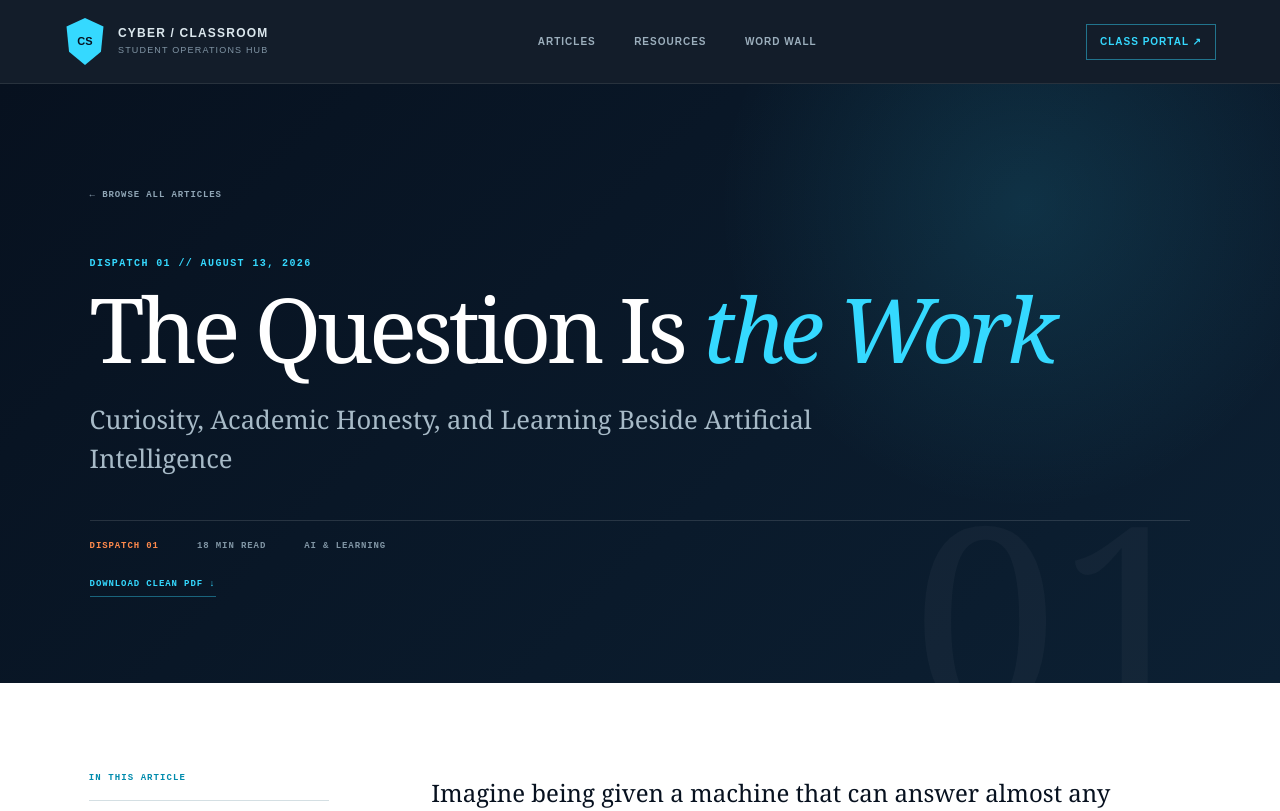
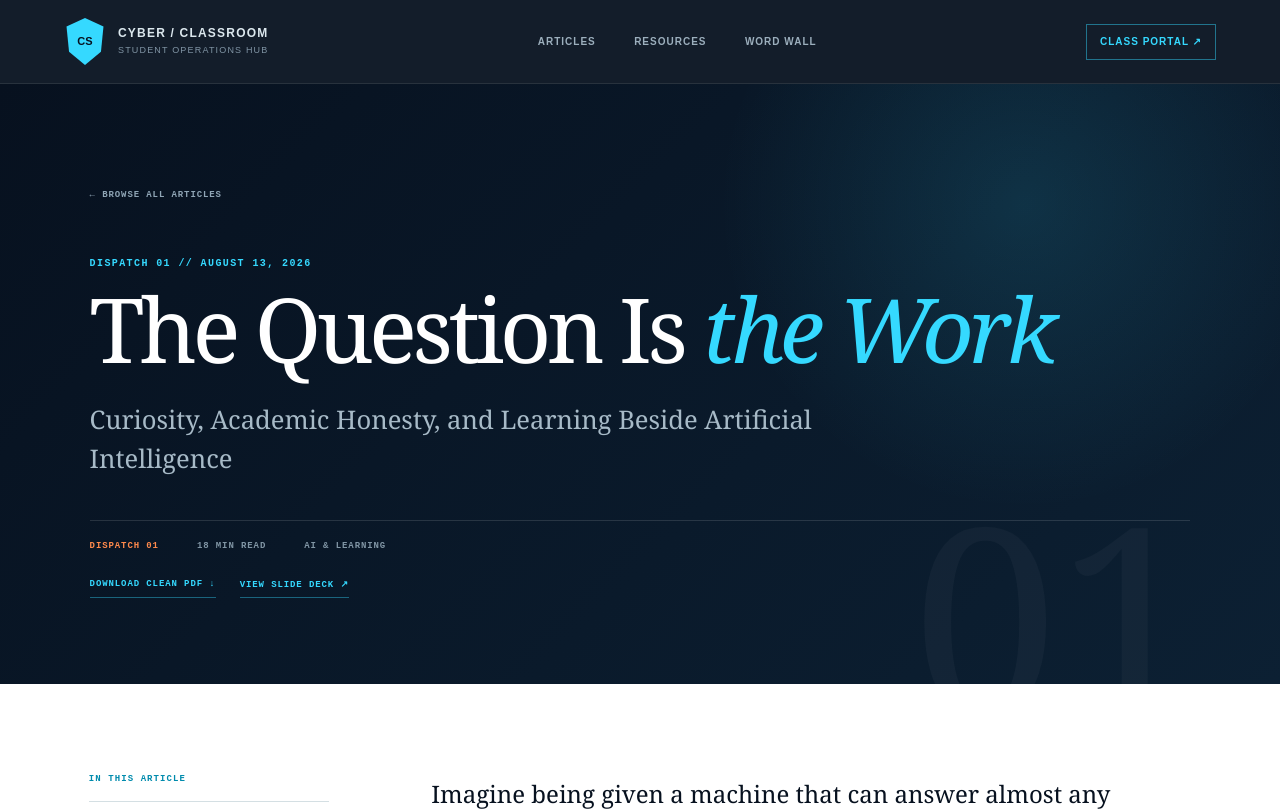
Before and after one commit to Timothy815/cybersecurity101, a Next.js app: page /dispatch/the-question-is-the-work in a window 1280 px wide. Shown: the top 811 px of the page. Built offline with nearby package versions, Linux system fonts and the light colour scheme.

Commit message:
Add article slide deck companions

```diff
--- a/app/articles/article-archive.tsx
+++ b/app/articles/article-archive.tsx
@@ -58,7 +58,7 @@ export function ArticleArchive() {
               <small>{article.subject}{article.permanent ? " // Permanent" : ""}</small>
               <h2><Link href={article.href}>{article.title}</Link></h2>
               <p>{article.subtitle}</p>
-              <div className="archive-card-actions"><Link href={article.href}>Read article →</Link><Link href={article.pdfHref} download aria-label={`Download ${article.title} PDF`}>PDF ↓</Link></div>
+              <div className="archive-card-actions"><Link href={article.href}>Read article →</Link><Link href={article.pdfHref} download aria-label={`Download ${article.title} PDF`}>PDF ↓</Link>{article.slidesHref && <Link href={article.slidesHref} target="_blank" rel="noreferrer" aria-label={`View ${article.title} slide deck`}>Slides ↗</Link>}</div>
               <b aria-hidden="true">{String(index + 1).padStart(2, "0")}</b>
             </article>
           ))}
--- a/app/control/control-panel.tsx
+++ b/app/control/control-panel.tsx
@@ -194,7 +194,7 @@ export function ControlPanel({ initialArticles, apiUrl }: { initialArticles: Art
 
       <section className="control-workspace">
         <div className="control-heading"><div><p className="label">01 // Publication queue</p><h2>Visibility, dates,<br/><em>and issue order.</em></h2></div><button className="dark-button" onClick={save} disabled={!session || busy}>Publish changes →</button></div>
-        <div className="control-list">{articles.map((article, index) => <article key={article.slug} className={article.visible ? "" : "is-hidden"}><div className="control-order"><button onClick={() => move(index,-1)} disabled={!session || index===0} aria-label={`Move ${article.title} up`}>↑</button><b>{String(index+1).padStart(2,"0")}</b><button onClick={() => move(index,1)} disabled={!session || index===articles.length-1} aria-label={`Move ${article.title} down`}>↓</button></div><div className="control-record"><span>{article.kind}{article.edition ? ` // Dispatch ${String(article.edition).padStart(2,"0")}` : ""}</span><h3>{article.title}</h3><p>{article.subject}</p></div><label className="control-date">Publication date<input type="date" value={article.published} disabled={!session} onChange={event => update(article.slug,{published:event.target.value})}/></label><label className="control-toggle"><input type="checkbox" checked={article.visible} disabled={!session || article.permanent} onChange={event => update(article.slug,{visible:event.target.checked})}/><span>{article.visible ? "Shown" : "Hidden"}</span></label></article>)}</div>
+        <div className="control-list">{articles.map((article, index) => <article key={article.slug} className={article.visible ? "" : "is-hidden"}><div className="control-order"><button onClick={() => move(index,-1)} disabled={!session || index===0} aria-label={`Move ${article.title} up`}>↑</button><b>{String(index+1).padStart(2,"0")}</b><button onClick={() => move(index,1)} disabled={!session || index===articles.length-1} aria-label={`Move ${article.title} down`}>↓</button></div><div className="control-record"><span>{article.kind}{article.edition ? ` // Dispatch ${String(article.edition).padStart(2,"0")}` : ""}</span><h3>{article.title}</h3><p>{article.subject}{article.slidesHref ? " // Slides attached" : ""}</p></div><label className="control-date">Publication date<input type="date" value={article.published} disabled={!session} onChange={event => update(article.slug,{published:event.target.value})}/></label><label className="control-toggle"><input type="checkbox" checked={article.visible} disabled={!session || article.permanent} onChange={event => update(article.slug,{visible:event.target.checked})}/><span>{article.visible ? "Shown" : "Hidden"}</span></label></article>)}</div>
 
         <div className="control-tools">
           <section><p className="label">02 // AI prompt builder</p><h2>Draft with AI.<br/><em>Keep human approval.</em></h2><p>Copy a provider-neutral prompt into ChatGPT or Gemini. It produces a structured draft that this control panel can validate and preview.</p><button onClick={() => setShowPrompt(value => !value)}>{showPrompt ? "Hide prompt" : "Create article prompt"}</button>{showPrompt && <><textarea className="prompt-output" readOnly value={prompt}/><button onClick={() => navigator.clipboard.writeText(prompt).then(()=>setStatus("AI article prompt copied to the clipboard."))}>Copy prompt</button></>}</section>
--- a/app/dispatch/[slug]/page.tsx
+++ b/app/dispatch/[slug]/page.tsx
@@ -37,6 +37,7 @@ export default async function GeneratedDispatch({ params }: { params: Promise<{
       meta={[`Dispatch ${String(article.edition).padStart(2, "0")}`, article.readTime, article.subject]}
       sections={sections}
       pdfHref={article.pdfHref}
+      slidesHref={article.slidesHref}
     >
       <MarkdownArticle markdown={body} />
       {discussion && (
--- a/app/dispatch/the-question-is-the-work/page.tsx
+++ b/app/dispatch/the-question-is-the-work/page.tsx
@@ -34,6 +34,7 @@ export default function TheQuestionIsTheWork() {
       meta={[`Dispatch ${String(article.edition).padStart(2, "0")}`, article.readTime, article.subject]}
       sections={sections}
       pdfHref={article.pdfHref}
+      slidesHref={article.slidesHref}
     >
       <p className="article-lede">Imagine being given a machine that can answer almost any question you can think to ask. It can explain why the sky changes color at sunset, help you debug a Python program, compare encryption methods, suggest a stronger thesis statement, and walk you through subnetting as many times as necessary. It does not become impatient when you forget something. It does not sigh when you ask for a simpler explanation. It does not look around the room to see whether anyone else thinks your question is foolish.</p>
       <p>For a student, such a machine can feel almost miraculous. It can also make school feel strangely unnecessary. Why wrestle with a difficult problem when an answer can appear in seconds? Why spend an evening writing something that a machine can produce before the next song finishes playing? Why memorize information that can be retrieved almost instantly?</p>
--- a/app/lib/articles.ts
+++ b/app/lib/articles.ts
@@ -11,6 +11,7 @@ export type ArticleRecord = {
   readTime: string;
   href: string;
   pdfHref: string;
+  slidesHref?: string;
   deck: string;
   visible: boolean;
   order: number;
--- a/app/ui/article-shell.tsx
+++ b/app/ui/article-shell.tsx
@@ -8,6 +8,7 @@ type ArticleShellProps = {
   meta: string[];
   sections: [string, string][];
   pdfHref: string;
+  slidesHref?: string;
   children: ReactNode;
 };
 
@@ -15,7 +16,7 @@ function Logo() {
   return <span className="logo" aria-hidden="true">CS</span>;
 }
 
-export function ArticleShell({ eyebrow, title, deck, meta, sections, pdfHref, children }: ArticleShellProps) {
+export function ArticleShell({ eyebrow, title, deck, meta, sections, pdfHref, slidesHref, children }: ArticleShellProps) {
   return (
     <main className="dispatch-article-page" id="top">
       <header className="screen-only">
@@ -31,7 +32,10 @@ export function ArticleShell({ eyebrow, title, deck, meta, sections, pdfHref, ch
           <h1>{title}</h1>
           <p className="article-deck">{deck}</p>
           <div className="article-meta">{meta.map(item => <span key={item}>{item}</span>)}</div>
-          <Link className="article-download screen-only" href={pdfHref} download>Download clean PDF ↓</Link>
+          <div className="article-downloads screen-only">
+            <Link className="article-download" href={pdfHref} download>Download clean PDF ↓</Link>
+            {slidesHref && <Link className="article-download" href={slidesHref} target="_blank" rel="noreferrer">View slide deck ↗</Link>}
+          </div>
         </div>
       </section>
 
@@ -40,6 +44,7 @@ export function ArticleShell({ eyebrow, title, deck, meta, sections, pdfHref, ch
           <p>In this article</p>
           <nav>{sections.map(([id, sectionTitle], index) => <a href={`#${id}`} key={id}><span>{String(index + 1).padStart(2, "0")}</span>{sectionTitle}</a>)}</nav>
           <Link className="contents-download" href={pdfHref} download>PDF edition ↓</Link>
+          {slidesHref && <Link className="contents-download" href={slidesHref} target="_blank" rel="noreferrer">Slide deck ↗</Link>}
         </aside>
         <article className="article-body">
           {children}
--- a/content/article-settings.json
+++ b/content/article-settings.json
@@ -10,6 +10,7 @@
     "readTime": "18 min read",
     "href": "/dispatch/the-question-is-the-work",
     "pdfHref": "/articles/pdfs/the-question-is-the-work.pdf",
+    "slidesHref": "/articles/slides/the-question-is-the-work-slides.pdf",
     "edition": 1,
     "visible": true,
     "order": 0
--- a/control-worker/src/index.ts
+++ b/control-worker/src/index.ts
@@ -100,6 +100,8 @@ function validateArticles(input: unknown) {
     const href = cleanString(item.href, "Article path", 140);
     const pdfHref = cleanString(item.pdfHref, "PDF path", 180);
     if (!href.startsWith("/") || href.includes("..") || !pdfHref.startsWith("/articles/pdfs/") || !pdfHref.endsWith(".pdf") || pdfHref.includes("..")) throw new Error(`A publication path for ${slug} is invalid.`);
+    const slidesHref = typeof item.slidesHref === "string" && item.slidesHref.trim() ? item.slidesHref.trim() : undefined;
+    if (slidesHref && (slidesHref.length > 180 || !slidesHref.startsWith("/articles/slides/") || !slidesHref.endsWith(".pdf") || slidesHref.includes(".."))) throw new Error(`The slide path for ${slug} is invalid.`);
     const permanent = Boolean(item.permanent);
     const visible = permanent ? true : Boolean(item.visible);
     const bodyMarkdown = typeof item.bodyMarkdown === "string" ? item.bodyMarkdown.trim() : undefined;
@@ -121,6 +123,7 @@ function validateArticles(input: unknown) {
       readTime: cleanString(item.readTime, "Read time", 30),
       href,
       pdfHref,
+      ...(slidesHref ? { slidesHref } : {}),
       ...(kind === "Dispatch" ? { edition: Math.max(1, Math.min(999, Number(item.edition) || 1)) } : {}),
       visible,
       ...(permanent ? { permanent: true } : {}),
```
Also changed, not shown: app/globals.css, 2 other files (tests, documents, lock files or other folders).
